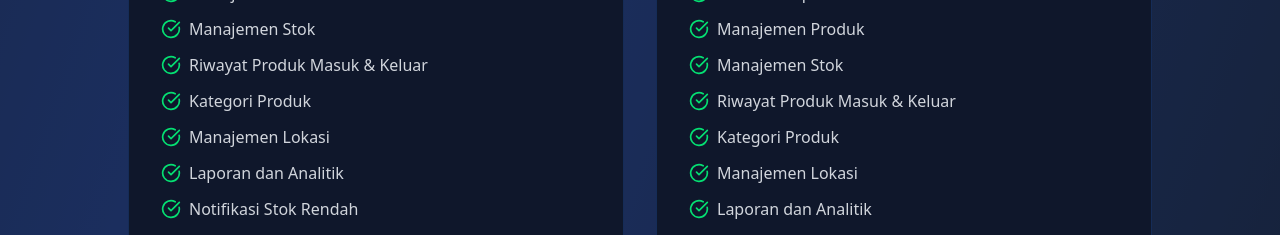
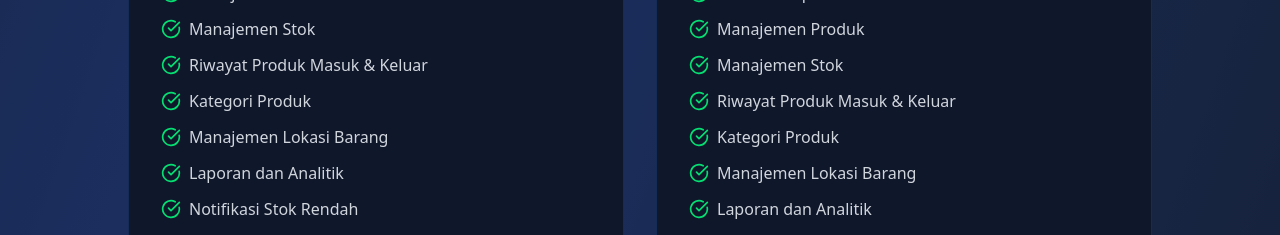
Before and after one commit to syafiqtidakjagongoding/compro-inventoryweb, a React (Vite) app: page / in a window 1280 px wide. Shown: the part 2640-2875 px from the top of the page. Built offline with nearby package versions, Linux system fonts and the light colour scheme.

Commit message:
ganti manajemen lokasi ke manajemen lokasi barnag

```diff
--- a/src/pages/Home.jsx
+++ b/src/pages/Home.jsx
@@ -70,7 +70,7 @@ const Home = () => {
         "Manajemen Stok",
         "Riwayat Produk Masuk & Keluar",
         "Kategori Produk",
-        "Manajemen Lokasi",
+        "Manajemen Lokasi Barang",
         "Laporan dan Analitik",
         "Notifikasi Stok Rendah",
         "Manajemen Kode / Barcode Produk",
@@ -87,7 +87,7 @@ const Home = () => {
         "Manajemen Stok",
         "Riwayat Produk Masuk & Keluar",
         "Kategori Produk",
-        "Manajemen Lokasi",
+        "Manajemen Lokasi Barang",
         "Laporan dan Analitik",
         "Notifikasi Stok Rendah",
         "Manajemen Kode / Barcode Produk",
```
Also changed, not shown: 2 other files (tests, documents, lock files or other folders).
